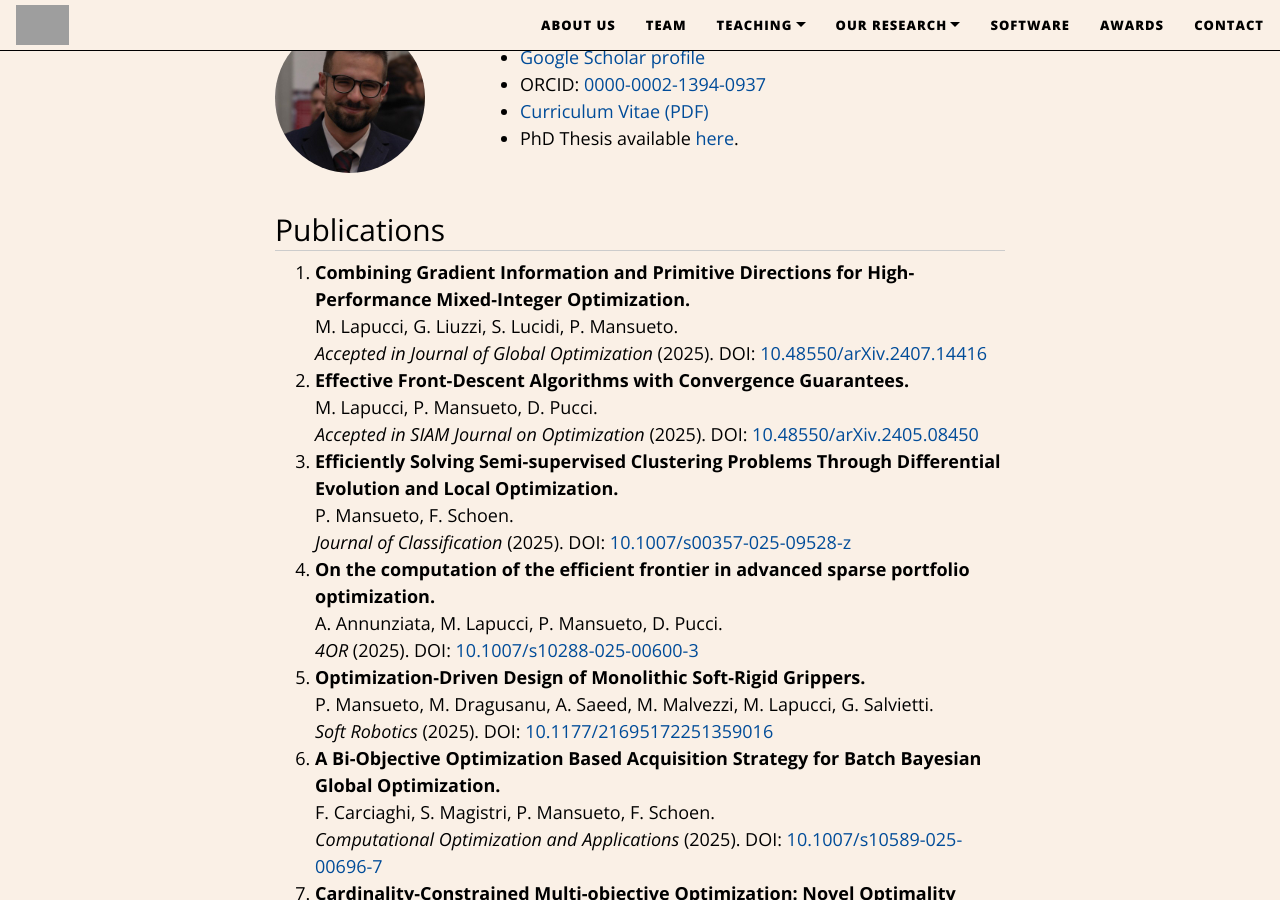
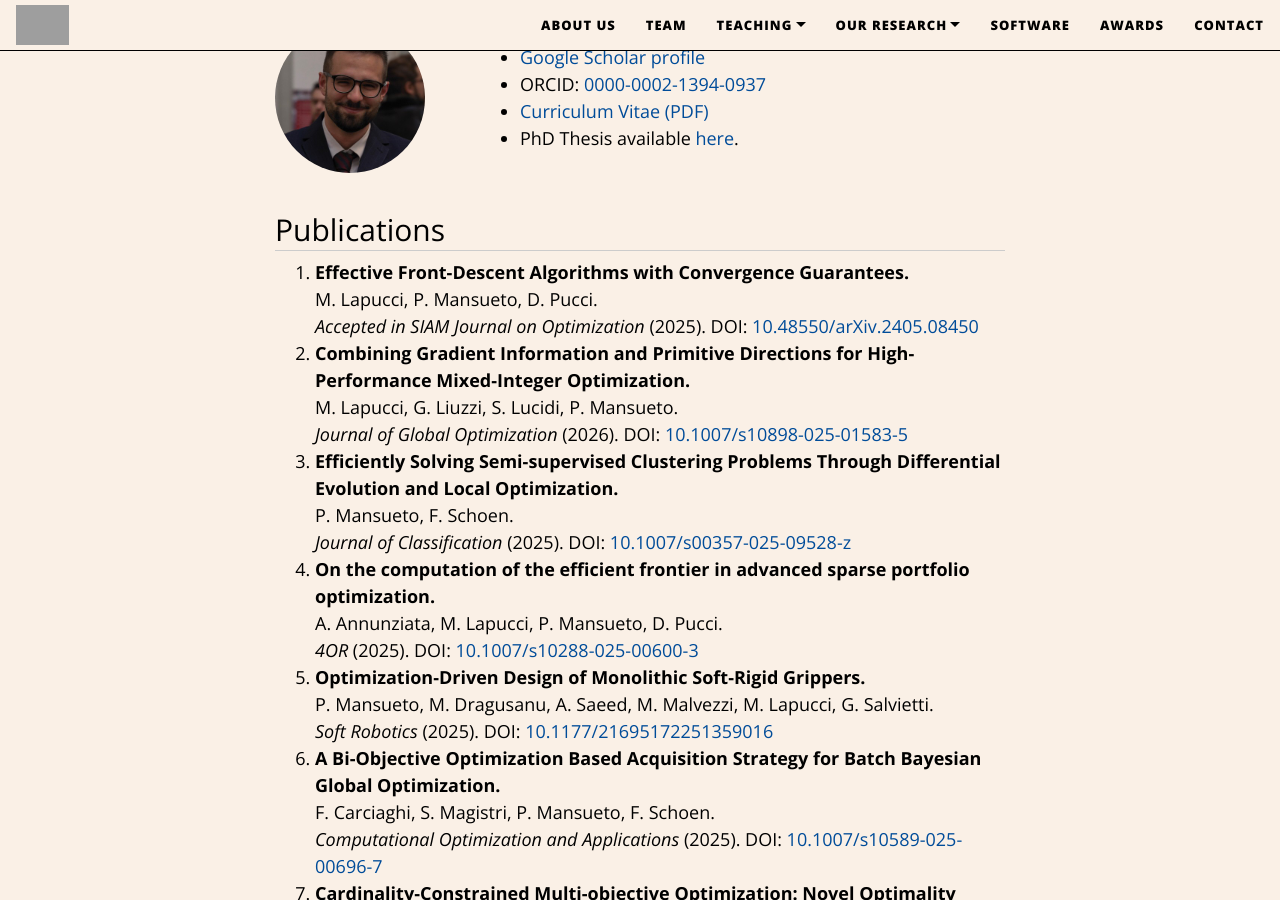
Before and after one commit to GOL-UniFI/GOL-UniFI.github.io, a Jekyll site: the page built from pages/pierluigi_mansueto.md, in a window 1280 px wide and 900 px high, scrolled down 413 px. Built offline with Jekyll 4.4.1, drawn with Linux system fonts in a browser that asks for light colours; nearby versions of some CDN libraries; grey boxes are pictures that could not be loaded.

Commit message:
Update Pagina Personale

```diff
--- a/pages/pierluigi_mansueto.md
+++ b/pages/pierluigi_mansueto.md
@@ -41,14 +41,14 @@ title: Pierluigi Mansueto
     <h2>Publications</h2>
     <ol>
         <li>
-        <strong>Combining Gradient Information and Primitive Directions for High-Performance Mixed-Integer Optimization.</strong><br>
-        M. Lapucci, G. Liuzzi, S. Lucidi, P. Mansueto.<br>
-        <em>Accepted in Journal of Global Optimization</em> (2025). DOI: <a href="https://doi.org/10.48550/arXiv.2407.14416">10.48550/arXiv.2407.14416</a>
-        </li>
-        <li>
         <strong>Effective Front-Descent Algorithms with Convergence Guarantees.</strong><br>
         M. Lapucci, P. Mansueto, D. Pucci.<br>
         <em>Accepted in SIAM Journal on Optimization</em> (2025). DOI: <a href="https://doi.org/10.48550/arXiv.2405.08450">10.48550/arXiv.2405.08450</a>
+        </li>
+        <li>
+        <strong>Combining Gradient Information and Primitive Directions for High-Performance Mixed-Integer Optimization.</strong><br>
+        M. Lapucci, G. Liuzzi, S. Lucidi, P. Mansueto.<br>
+        <em>Journal of Global Optimization</em> (2026). DOI: <a href=" https://doi.org/10.1007/s10898-025-01583-5">10.1007/s10898-025-01583-5</a>
         </li>
         <li>
         <strong>Efficiently Solving Semi-supervised Clustering Problems Through Differential Evolution and Local Optimization.</strong><br>
```
